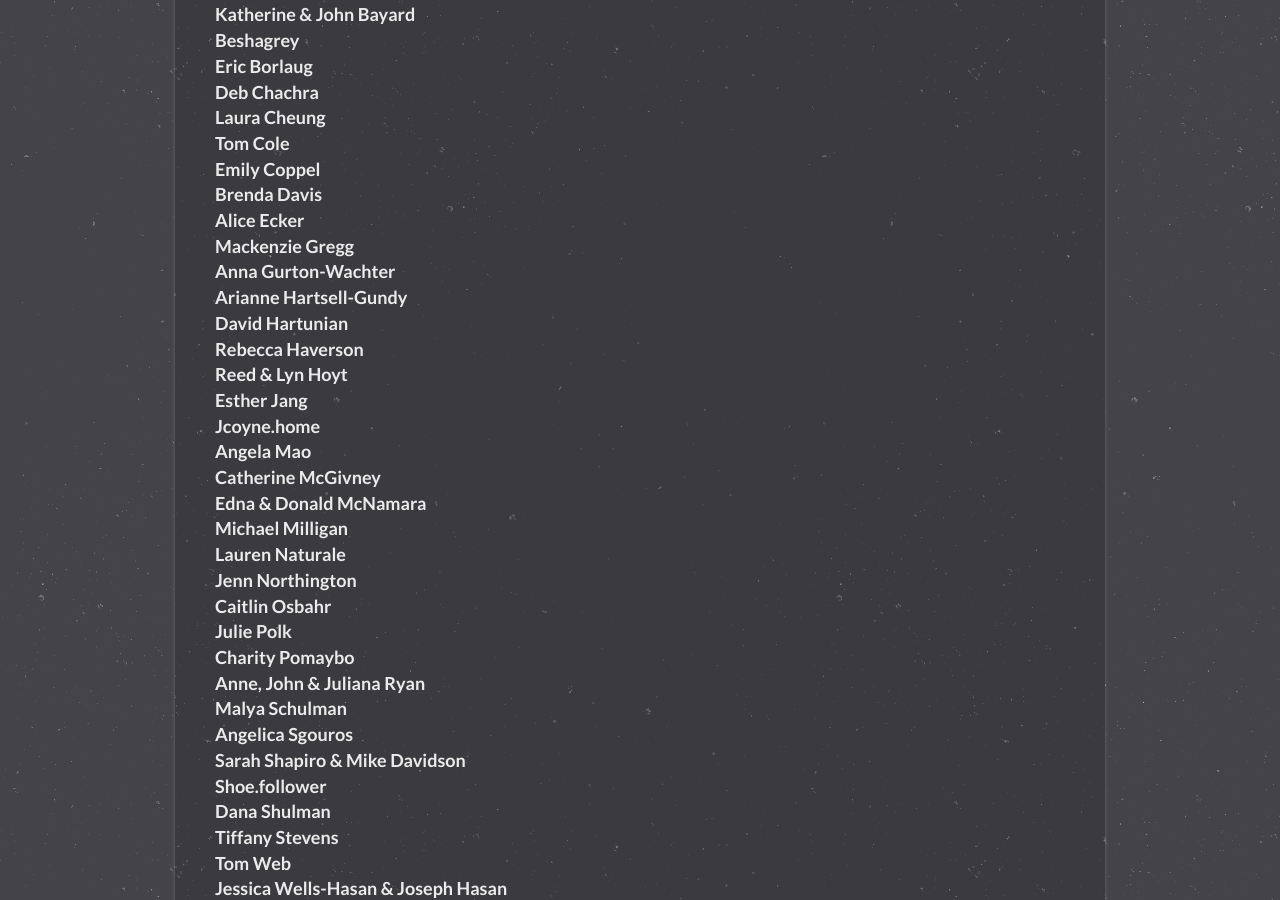
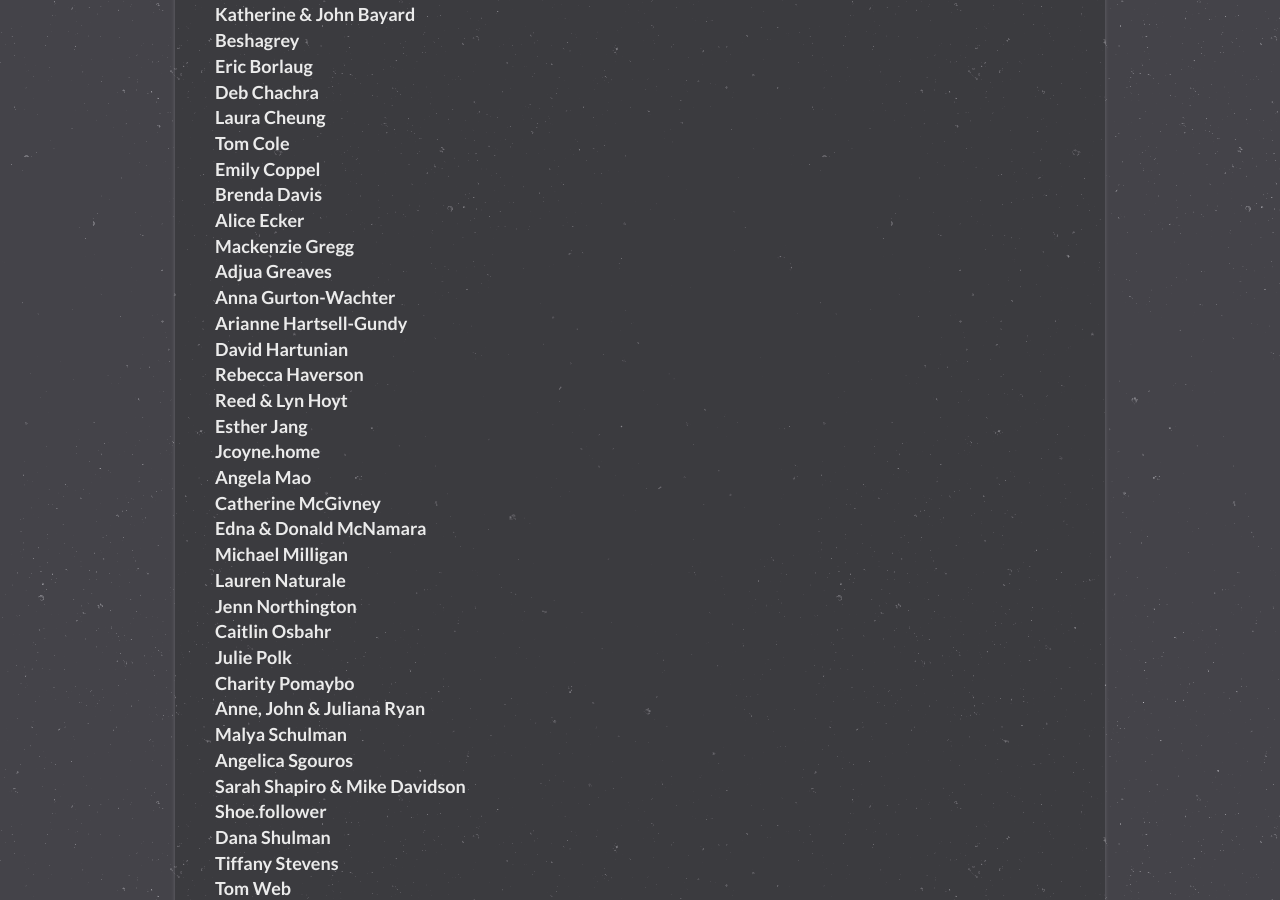
Before and after one commit to OctaviaProject/octaviaproject.github.io, a Jekyll site: the page built from donate.html, in a window 1280 px wide and 900 px high, scrolled down 1346 px. Built offline with Jekyll 4.4.1, drawn with Linux system fonts in a browser that asks for light colours.

Commit message:
Added donor name

```diff
--- a/donate.html
+++ b/donate.html
@@ -55,6 +55,7 @@
           Brenda Davis<br>
           Alice Ecker<br>
           Mackenzie Gregg<br>
+          Adjua Greaves<br>
           Anna Gurton-Wachter<br>
           Arianne Hartsell-Gundy<br>
           David Hartunian<br>
```
